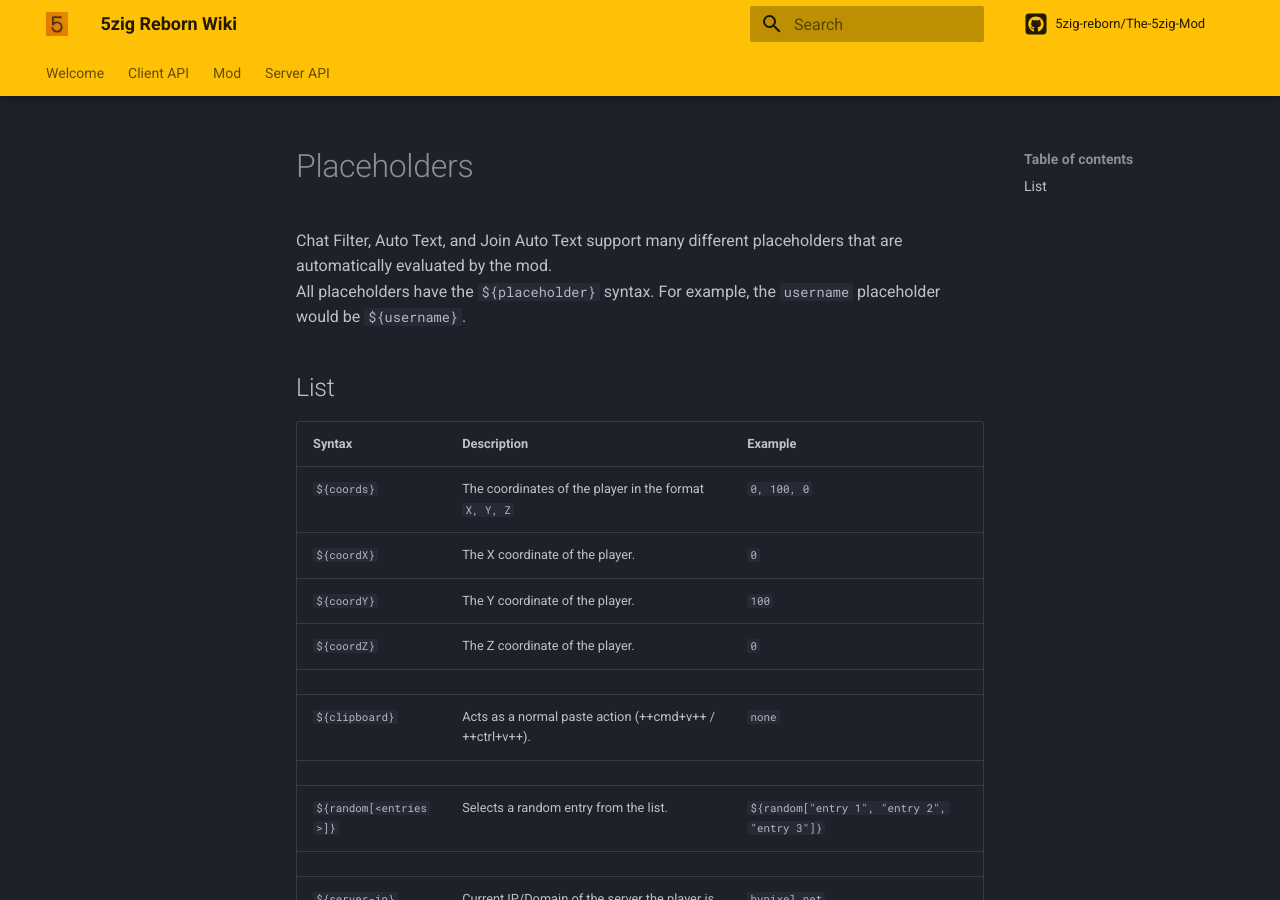
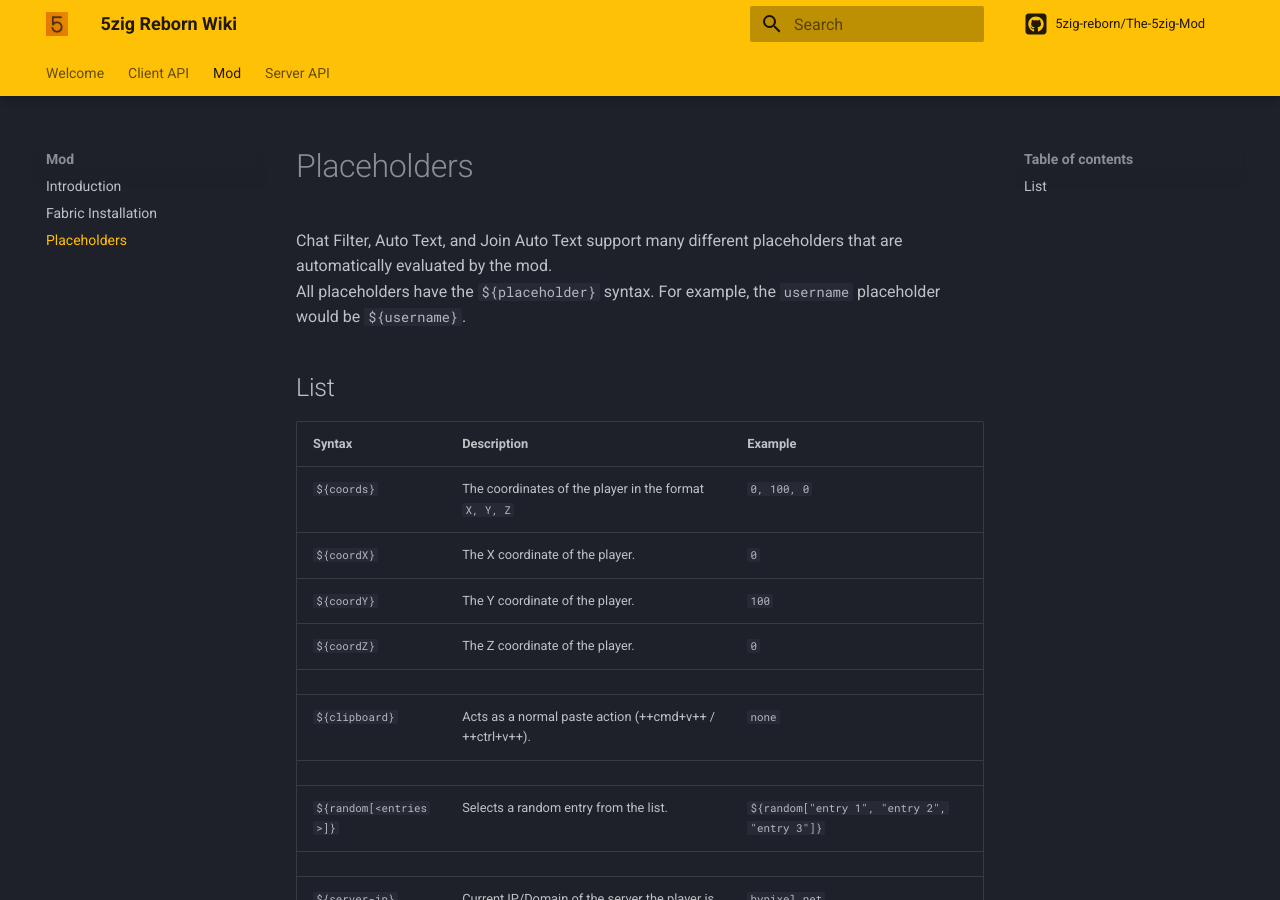
Before and after one commit to 5zig-reborn/documentation, an MkDocs documentation site: the page built from docs/mod/placeholders.md, in a window 1280 px wide and 900 px high. Built offline with MkDocs 1.6.1 and Material for MkDocs 9.7.7, drawn with Linux system fonts in a browser that asks for light colours; comment, search, counter and statistics services are not loaded.

Commit message:
fix wrong nav link

```diff
--- a/mkdocs.yml
+++ b/mkdocs.yml
@@ -17,7 +17,7 @@ nav:
 - Mod:
   - Introduction: 'mod/index.md'
   - 'Fabric Installation': 'mod/fabric.md'
-  - 'Placeholders': 'mod/chat-filter.md'
+  - 'Placeholders': 'mod/placeholders.md'
 - 'Server API':
   - Introduction: 'server-api/index.md'
 
```
